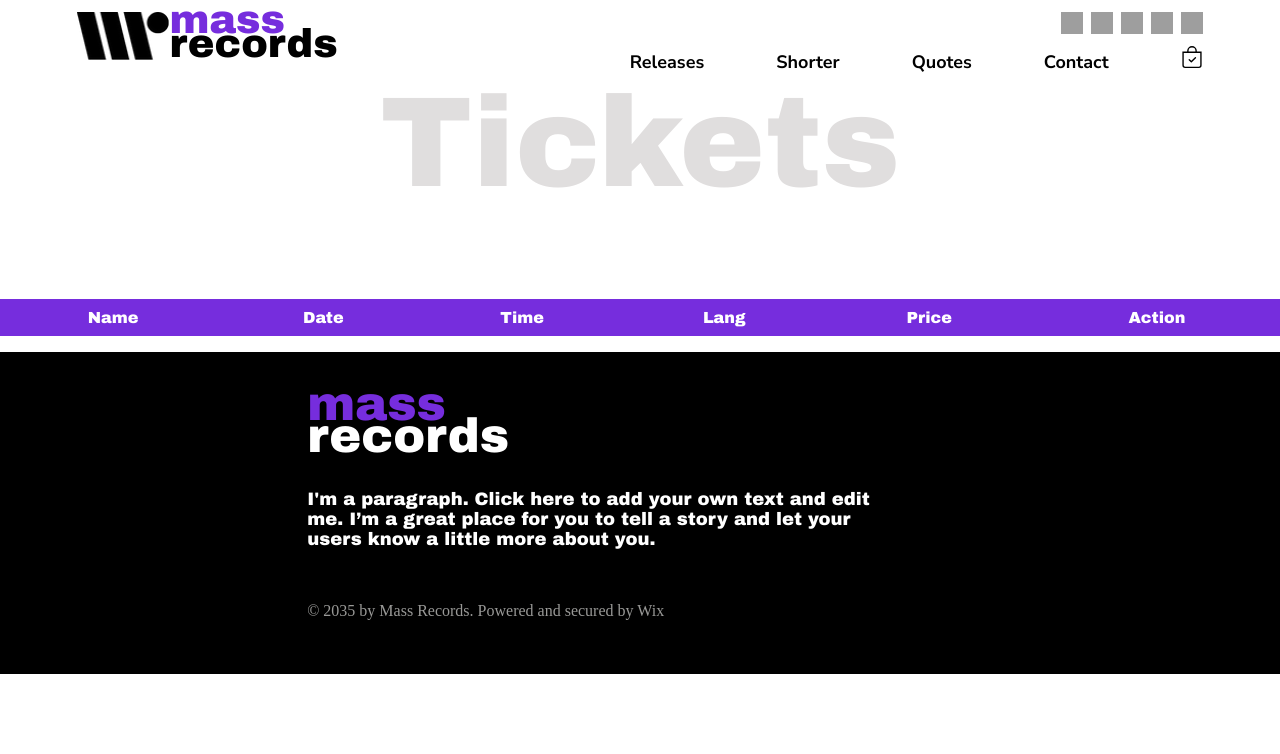
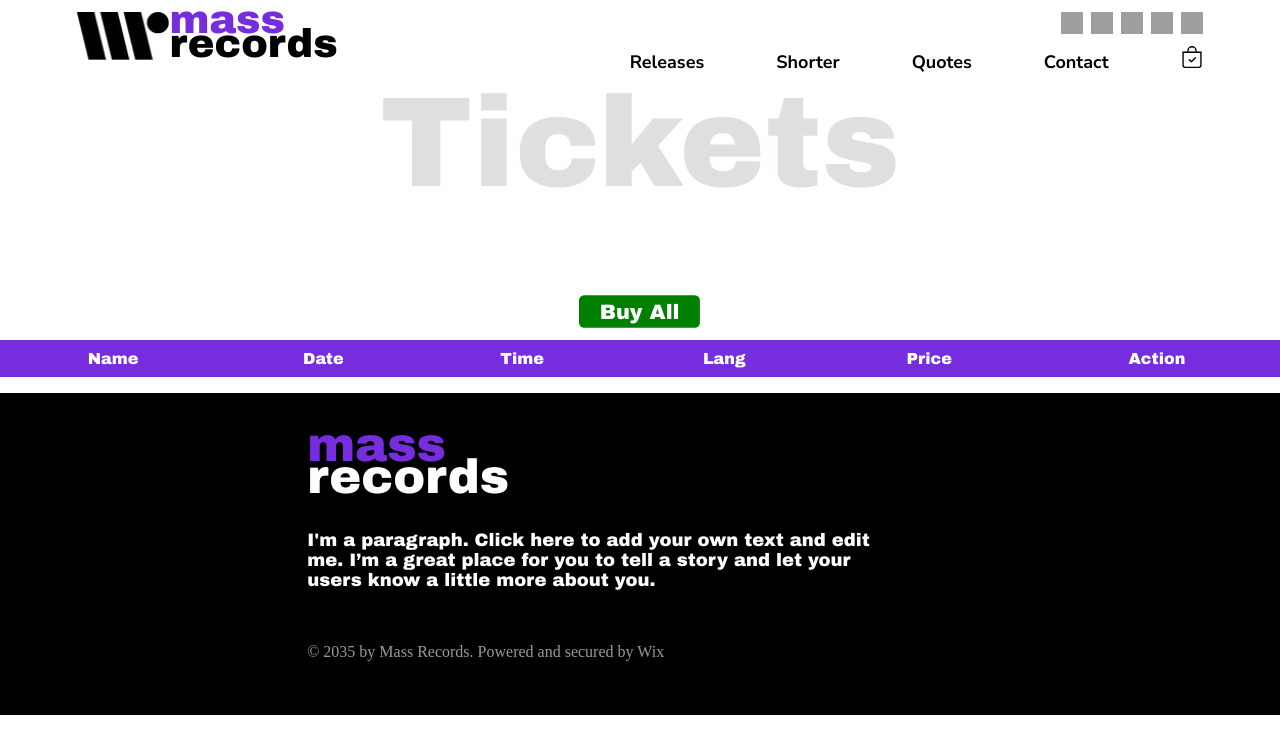
Before and after one commit to Lernt33/AngularProject, an Angular app: page /cart in a window 1280 px wide. Shown: the top 754 px of the page. Built offline with nearby package versions, Linux system fonts and the light colour scheme; grey boxes are pictures that could not be loaded.

Commit message:
little fix

```diff
--- a/src/app/features/cart/cart.component.html
+++ b/src/app/features/cart/cart.component.html
@@ -1,4 +1,7 @@
 <h1 class="home-header">Tickets</h1>
+<div class="center-container">
+  <button class="buy-all">Buy All</button>
+</div>
 <table class="example-table">
   <thead>
   <tr>
@@ -11,13 +14,13 @@
   </tr>
   </thead>
   <tbody>
-    @for (item of tService.ticketsValue$;track item){
+    @for (item of tService.ticketsValue$; track item) {
       <tr>
-      <td>{{item.name}} </td>
-      <td>{{item.date | date}} </td>
-      <td>{{item.time}}</td>
-      <td>{{item.lang}}</td>
-      <td>{{item.prices[0]}}ლ / {{item.prices[1]}} ლ</td>
+        <td>{{ item.name }}</td>
+        <td>{{ item.date | date }}</td>
+        <td>{{ item.time }}</td>
+        <td>{{ item.lang }}</td>
+        <td>{{ item.prices[0] }}ლ / {{ item.prices[1] }} ლ</td>
         <td>
           <!-- Add a button to remove the item -->
           <button (click)="removeFromCart($index)">Remove</button>
--- a/src/app/features/cart/cart.component.scss
+++ b/src/app/features/cart/cart.component.scss
@@ -1,4 +1,17 @@
 @import "@app-style-var";
+.center-container{
+  display: flex;
+  justify-content: center;
+  margin-bottom: 16px;
+.buy-all {
+  margin: auto;
+  text-align: center;
+  width: fit-content;
+  background-color: green;
+  height: 100%;
+  scale: 1.3;
+}
+}
 .home-header {
   font-family: $primary-font;
   font-size: 200px;
@@ -24,6 +37,7 @@
   width: 100%;
   border-collapse: collapse;
   margin-bottom: 16px;
+
   th {
     font-family: $primary-font;
     background-color: $purple-color;
@@ -40,6 +54,7 @@
   }
 
 }
+
 button {
   color: white;
   border: none;
@@ -57,12 +72,16 @@ button {
   width: 100%;
   max-width: 111px;
   cursor: pointer;
+
   &:hover {
     background-color: darken(crimson, 10%);
-  }}
+  }
+}
+
 .example-table {
   @extend .table;
 }
+
 @media screen and (max-width: 400px) {
   button {
     max-width: 72px;
--- a/src/app/features/quotes/quotes.component.ts
+++ b/src/app/features/quotes/quotes.component.ts
@@ -32,19 +32,13 @@ export class QuotesComponent implements OnInit {
   }
 
   RandomQuote() {
-    if (this.Usednumber.length !== this.ALLquotes.length) {
       let rNumber: number;
-      do {
-        rNumber = Math.floor(Math.random() * this.ALLquotes.length);
-      } while (this.Usednumber.includes(rNumber));
+      rNumber = Math.floor(Math.random() * this.ALLquotes.length);
 
       this.Usednumber.push(rNumber);
       this.QuotesToDisplay.unshift(this.ALLquotes[rNumber]);
       this.saveQuotesToLocalStorage();
-      // console.log(this.QuotesToDisplay);
-    } else {
-      this.alert.fs_Alert('List is full', "error");
-    }
+
   }
 
   private saveQuotesToLocalStorage() {
```
Lines whose indentation alone changed are shown as unchanged.
